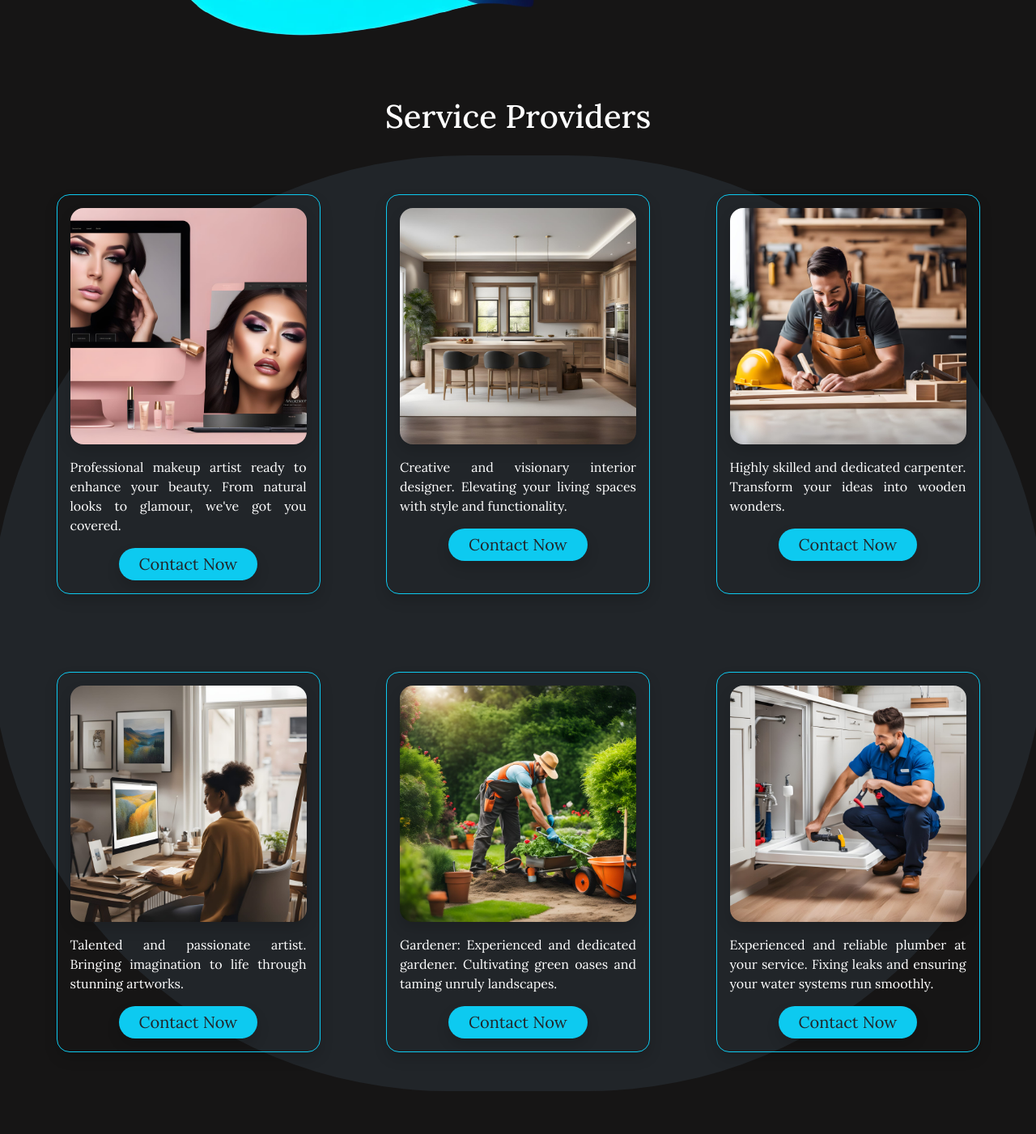
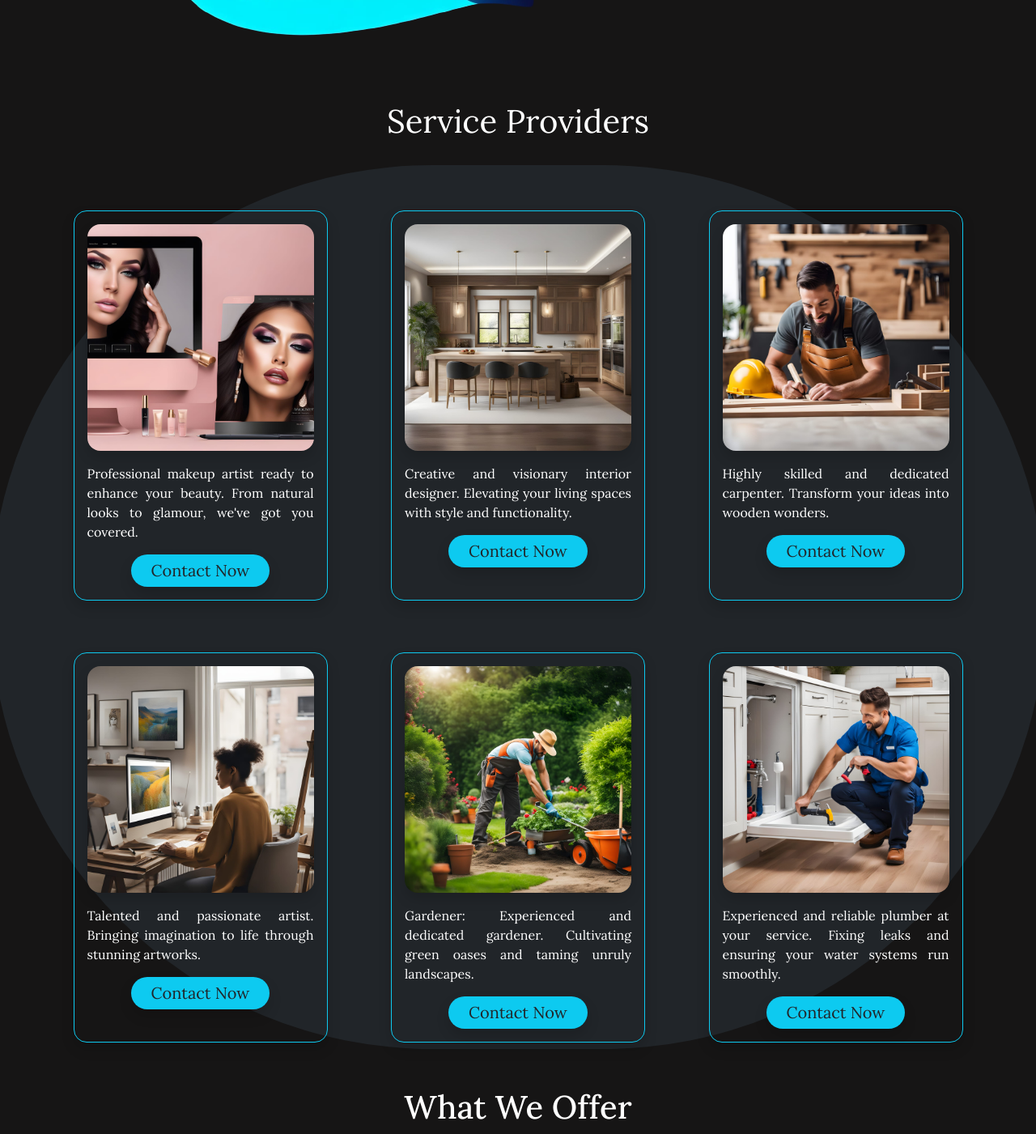
Before and after one commit to Haamidraza03/Housyy, a React (Create React App) app: page / in a window 1280 px wide. Shown: the part 500-1901 px from the top of the page at 81% size. Built offline with nearby package versions, Linux system fonts and the light colour scheme.

Commit message:
mobrespon

```diff
--- a/src/App.css
+++ b/src/App.css
@@ -54,6 +54,10 @@ input:focus{
   #hsp{
     display: none !important;
   }
+
+  #sp{
+    font-size: 35px !important;
+  }
 }
 
 .App-header {
--- a/src/pages/Home.jsx
+++ b/src/pages/Home.jsx
@@ -21,20 +21,20 @@ function Home() {
           <p style={{color:"#2AEBF8"}} className='fs-1'>One way platform  for connecting the house services.</p>
         </div>
       </div>
-      <h1 className="fs-1 text-center text-white mt-4" data-aos="fade-up" data-aos-duration="1500" data-aos-easing="ease-in-out">Service Providers</h1>
-       <div className="row justify-content-evenly mt-4 bg-dark py-5 rounded-top-pill">
-          <div className="col-md-3 p-3 border border-info shadow rounded-4 text-center text-white" data-aos="zoom-in" data-aos-duration="1000" data-aos-easing="ease-in-out"><img src={makeup} className='img-fluid rounded-4 shadow mb-3' /><p id='para1'>Professional makeup artist ready to enhance your beauty. From natural looks to glamour, we've got you covered.</p><Link to="/glogsin"><button className='btn btn2 shadow rounded-pill px-4 py-1 bg-info text-dark fs-5'>Contact Now</button></Link></div>
-          <div className="col-md-3 p-3 border border-info shadow rounded-4 text-center text-white" data-aos="zoom-in" data-aos-duration="2000" data-aos-easing="ease-in-out"><img src={intedesign} className='img-fluid rounded-4 shadow mb-3' /><p id='para1'>Creative and visionary interior designer. Elevating your living spaces with style and functionality.</p><Link to="/glogsin"><button className='btn btn2 shadow rounded-pill px-4 py-1 bg-info text-dark fs-5'>Contact Now</button></Link></div>
-          <div className="col-md-3 p-3 border border-info shadow rounded-4 text-center text-white" data-aos="zoom-in" data-aos-duration="1500" data-aos-easing="ease-in-out"><img src={carpenter} className='img-fluid rounded-4 shadow mb-3' /><p id='para1'>Highly skilled and dedicated carpenter. Transform your ideas into wooden wonders.</p><Link to="/glogsin"><button className='btn btn2 shadow rounded-pill px-4 py-1 bg-info text-dark fs-5'>Contact Now</button></Link></div>
+      <p className="fs-1 text-center text-white mt-4" data-aos="fade-up" data-aos-duration="1500" data-aos-easing="ease-in-out" id='sp'>Service Providers</p>
+       <div className="row justify-content-evenly mt-4 bg-dark py-2 px-4 rounded-top-pill">
+          <div className="col-md-3 p-3 border border-info shadow rounded-4 mt-5 text-center text-white" data-aos="zoom-in" data-aos-duration="1000" data-aos-easing="ease-in-out"><img src={makeup} className='img-fluid rounded-4 shadow mb-3' /><p id='para1'>Professional makeup artist ready to enhance your beauty. From natural looks to glamour, we've got you covered.</p><Link to="/glogsin"><button className='btn btn2 shadow rounded-pill px-4 py-1 bg-info text-dark fs-5'>Contact Now</button></Link></div>
+          <div className="col-md-3 p-3 border border-info shadow rounded-4 mt-5 text-center text-white" data-aos="zoom-in" data-aos-duration="1500" data-aos-easing="ease-in-out"><img src={intedesign} className='img-fluid rounded-4 shadow mb-3' /><p id='para1'>Creative and visionary interior designer. Elevating your living spaces with style and functionality.</p><Link to="/glogsin"><button className='btn btn2 shadow rounded-pill px-4 py-1 bg-info text-dark fs-5'>Contact Now</button></Link></div>
+          <div className="col-md-3 p-3 border border-info shadow rounded-4 mt-5 text-center text-white" data-aos="zoom-in" data-aos-duration="2000" data-aos-easing="ease-in-out"><img src={carpenter} className='img-fluid rounded-4 shadow mb-3' /><p id='para1'>Highly skilled and dedicated carpenter. Transform your ideas into wooden wonders.</p><Link to="/glogsin"><button className='btn btn2 shadow rounded-pill px-4 py-1 bg-info text-dark fs-5'>Contact Now</button></Link></div>
         </div>
 
-        <div className="row justify-content-evenly bg-dark py-5 rounded-bottom-pill">
-          <div className="col-md-3 p-3 border border-info shadow rounded-4 text-center text-white" data-aos="zoom-in" data-aos-duration="2500" data-aos-easing="ease-in-out"><img src={artist} className='img-fluid rounded-4 shadow mb-3' /><p id='para1'>Talented and passionate artist. Bringing imagination to life through stunning artworks.</p><Link to="/glogsin"><button className='btn btn2 shadow rounded-pill px-4 py-1 bg-info text-dark fs-5'>Contact Now</button></Link></div>
-          <div className="col-md-3 p-3 border border-info shadow rounded-4 text-center text-white" data-aos="zoom-in" data-aos-duration="2500" data-aos-easing="ease-in-out"><img src={gardener} className='img-fluid rounded-4 shadow mb-3' /><p id='para1'>Gardener: Experienced and dedicated gardener. Cultivating green oases and taming unruly landscapes.</p><Link to="/glogsin"><button className='btn btn2 shadow rounded-pill px-4 py-1 bg-info text-dark fs-5'>Contact Now</button></Link></div>
-          <div className="col-md-3 p-3 border border-info shadow rounded-4 text-center text-white" data-aos="zoom-in" data-aos-duration="2500" data-aos-easing="ease-in-out"><img src={plumber} className='img-fluid rounded-4 shadow mb-3' /><p id='para1'>Experienced and reliable plumber at your service. Fixing leaks and ensuring your water systems run smoothly.</p><Link to="/glogsin"><button className='btn btn2 shadow rounded-pill px-4 py-1 bg-info text-dark fs-5'>Contact Now</button></Link></div>
+        <div className="row justify-content-evenly bg-dark py-2 px-4 rounded-bottom-pill">
+          <div className="col-md-3 p-3 border border-info shadow rounded-4 mt-5 text-center text-white" data-aos="zoom-in" data-aos-duration="2500" data-aos-easing="ease-in-out"><img src={artist} className='img-fluid rounded-4 shadow mb-3' /><p id='para1'>Talented and passionate artist. Bringing imagination to life through stunning artworks.</p><Link to="/glogsin"><button className='btn btn2 shadow rounded-pill px-4 py-1 bg-info text-dark fs-5'>Contact Now</button></Link></div>
+          <div className="col-md-3 p-3 border border-info shadow rounded-4 mt-5 text-center text-white" data-aos="zoom-in" data-aos-duration="2500" data-aos-easing="ease-in-out"><img src={gardener} className='img-fluid rounded-4 shadow mb-3' /><p id='para1'>Gardener: Experienced and dedicated gardener. Cultivating green oases and taming unruly landscapes.</p><Link to="/glogsin"><button className='btn btn2 shadow rounded-pill px-4 py-1 bg-info text-dark fs-5'>Contact Now</button></Link></div>
+          <div className="col-md-3 p-3 border border-info shadow rounded-4 mt-5 text-center text-white" data-aos="zoom-in" data-aos-duration="2500" data-aos-easing="ease-in-out"><img src={plumber} className='img-fluid rounded-4 shadow mb-3' /><p id='para1'>Experienced and reliable plumber at your service. Fixing leaks and ensuring your water systems run smoothly.</p><Link to="/glogsin"><button className='btn btn2 shadow rounded-pill px-4 py-1 bg-info text-dark fs-5'>Contact Now</button></Link></div>
         </div>
 
-       <h1 className="fs1 text-center text-white mt-5 mb-4" data-aos="fade-up" data-aos-duration="1500" data-aos-easing="ease-in-out">What We Offer</h1>
+       <h1 className="fs-1 text-center text-white mt-5 mb-4" data-aos="fade-up" data-aos-duration="1500" data-aos-easing="ease-in-out">What We Offer</h1>
        <div className="row justify-content-evenly px-5">
         <div className="col-md-3 border rounded-2 text-white p-2 mb-4 justify-content-evenly fs-5" id='para1' data-aos="flip-left" data-aos-duration="1500" data-aos-easing="ease-in-out">
         Convenience: Simplifies access to a wide range of home services, making it convenient for users to find and book service providers effortlessly.
```
